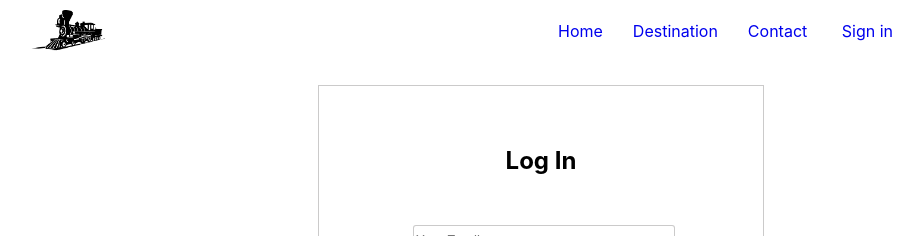
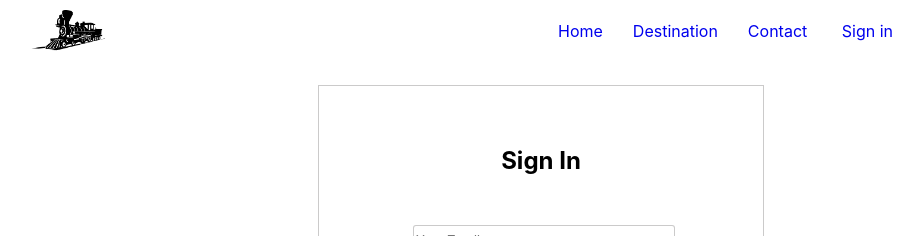
Before and after one commit to farukhrana14/metro-one-react-auth, a React (Create React App) app: page /login in a window 1280 px wide. Shown: the top 236 px of the page, without its empty margins (99-1022 px from the left). Built offline with nearby package versions, Linux system fonts and the light colour scheme.

Commit message:
before firebase deploy

```diff
--- a/src/App.js
+++ b/src/App.js
@@ -1,12 +1,11 @@
 import './App.css';
 import Header from './components/Header/Header';
-import { BrowserRouter as Router, Switch, Route, Link } from "react-router-dom";
+import { BrowserRouter as Router, Switch, Route} from "react-router-dom";
 import Home from './components/Home/Home';
 import Destination from './components/Destination/Destination';
 import ContactUs from './components/ContactUs/ContactUs';
 import NotFound from './components/NotFound/NotFound';
 import LogIn from './components/LogIn/LogIn';
-import SignUp from './components/SignUp/SignUp';
 import SearchResult from './components/SearchResult/SearchResult';
 import { createContext, useState } from 'react';
 import PrivateRoute from './components/PrivateRoute/PrivateRoute';
@@ -32,10 +31,6 @@ function App() {
             <PrivateRoute path='/search'>
               <SearchResult></SearchResult>
             </PrivateRoute>
-
-            <Route path='/signup'>
-              <SignUp></SignUp>
-            </Route>
 
             <Route path='/login'>
               <LogIn></LogIn>
--- a/src/components/LogIn/LogIn.js
+++ b/src/components/LogIn/LogIn.js
@@ -1,6 +1,6 @@
 import React, { useContext, useState } from 'react';
 import { UserContext } from "../../App";
-import {useHistory, useLocation } from 'react-router-dom';
+import { useHistory, useLocation } from 'react-router-dom';
 import './LogIn.css';
 import google from '../../images/googleIcon.png'
 import facebook from '../../images/fbIcon.png'
@@ -79,33 +79,24 @@ const LogIn = () => {
 
 
     // Validation when SignIn / SignUp with Email Password
+    const handleBlur = (e) => {
+        // console.log('handle Blue:', e.target.name, e.target.value);
+        const newUserInfo = { ...user };
+        newUserInfo[e.target.name] = e.target.value;
+        setUser(newUserInfo);
 
-
-    const handleBlur = (e) => {
-        console.log('handle Blue:', e.target.name, e.target.value );
-      const newUserInfo = { ...user };
-      newUserInfo[e.target.name] = e.target.value;
-      setUser(newUserInfo);
-
-      console.log(user);
+        // console.log(user);
 
     }
 
 
-    if (user.confirmPassword & user.password){
 
-        if (user.password !== user.confirmPassword) {
-            // alert('Error Message');
-        }
 
-    }
-
-    // {(user.password !== null && user.confirmPassword !== null && user.password !== user.confirmPassword) ? <p> <span className='error-message'>Password Mismatch</span></p>  : '' }
 
     return (
         <div>
             <div className='signup-form'>
-                {newUser ? <h2 className='form-title'>Create an Account</h2> : <h2 className='form-title'>Log In </h2>}
+                {newUser ? <h2 className='form-title'>Create Account</h2> : <h2 className='form-title'>Sign In </h2>}
                 <form >
                     {newUser && <input className='my-form-control' type="text" onBlur={handleBlur} name='name' placeholder='Your Name' autoComplete="username" required />}
                     <br />
@@ -113,8 +104,8 @@ const LogIn = () => {
                     <br />
                     <input className='my-form-control' type="password" onBlur={handleBlur} name='password' placeholder='Password' autoComplete="current-password" required />
                     <br />
-                    {newUser && <input className='my-form-control' type="password" onBlur={handleBlur}  name='confirmPassword' placeholder='Confirm Password' autoComplete="new-password" required />}
-                    {(user.confirmPassword & user.password) && (user.password !== user.confirmPassword) ? <p className='error-message'>Password Mismatch</p> : null }
+                    {newUser && <input className='my-form-control' type="password" onBlur={handleBlur} name='confirmPassword' placeholder='Confirm Password' autoComplete="new-password" required />}
+                    {(user.confirmPassword & user.password) && (user.password !== user.confirmPassword) ? <p className='error-message'>Password Mismatch</p> : null}
 
                     <input className='my-btn-control' type="button" value="Create an Account" />
 
```
